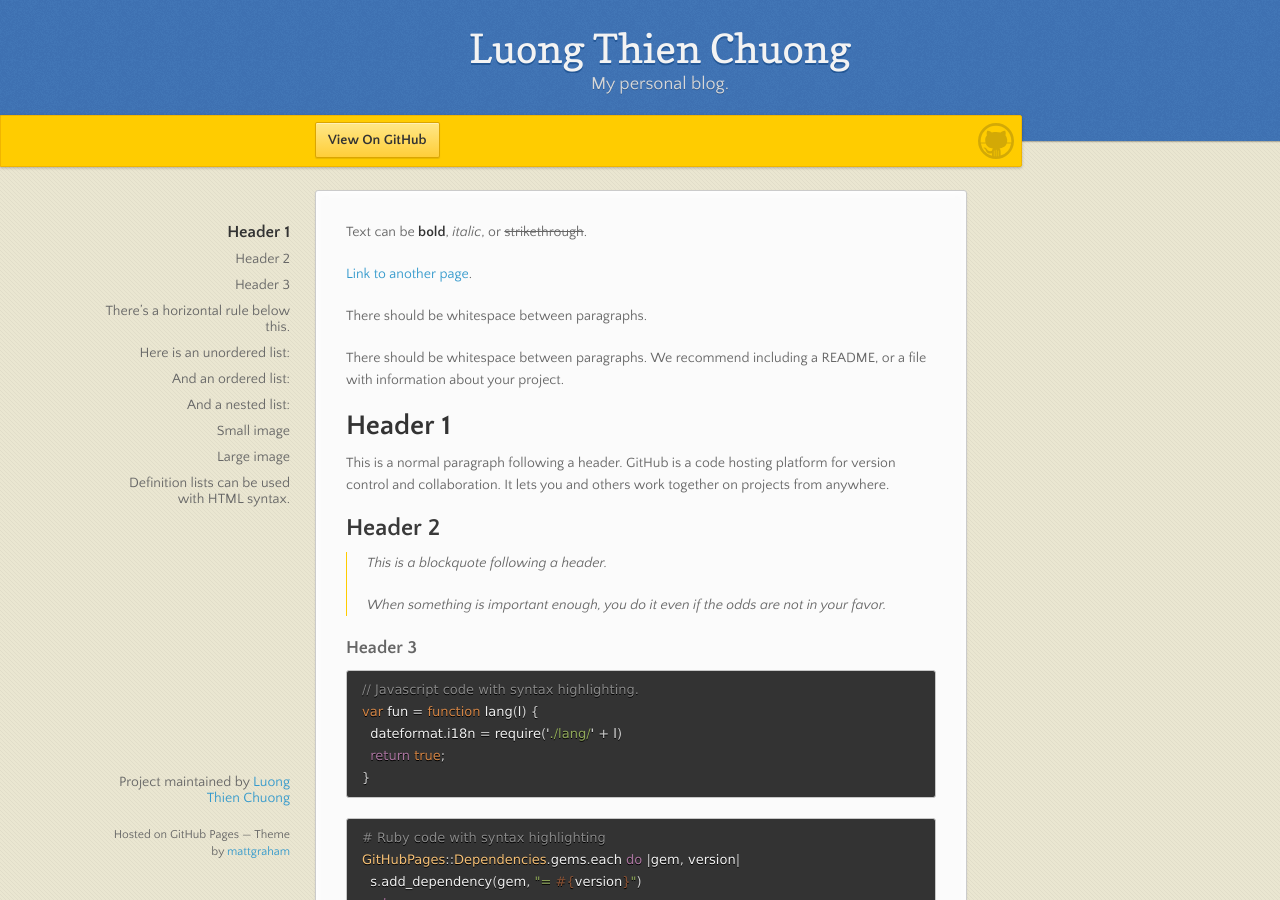
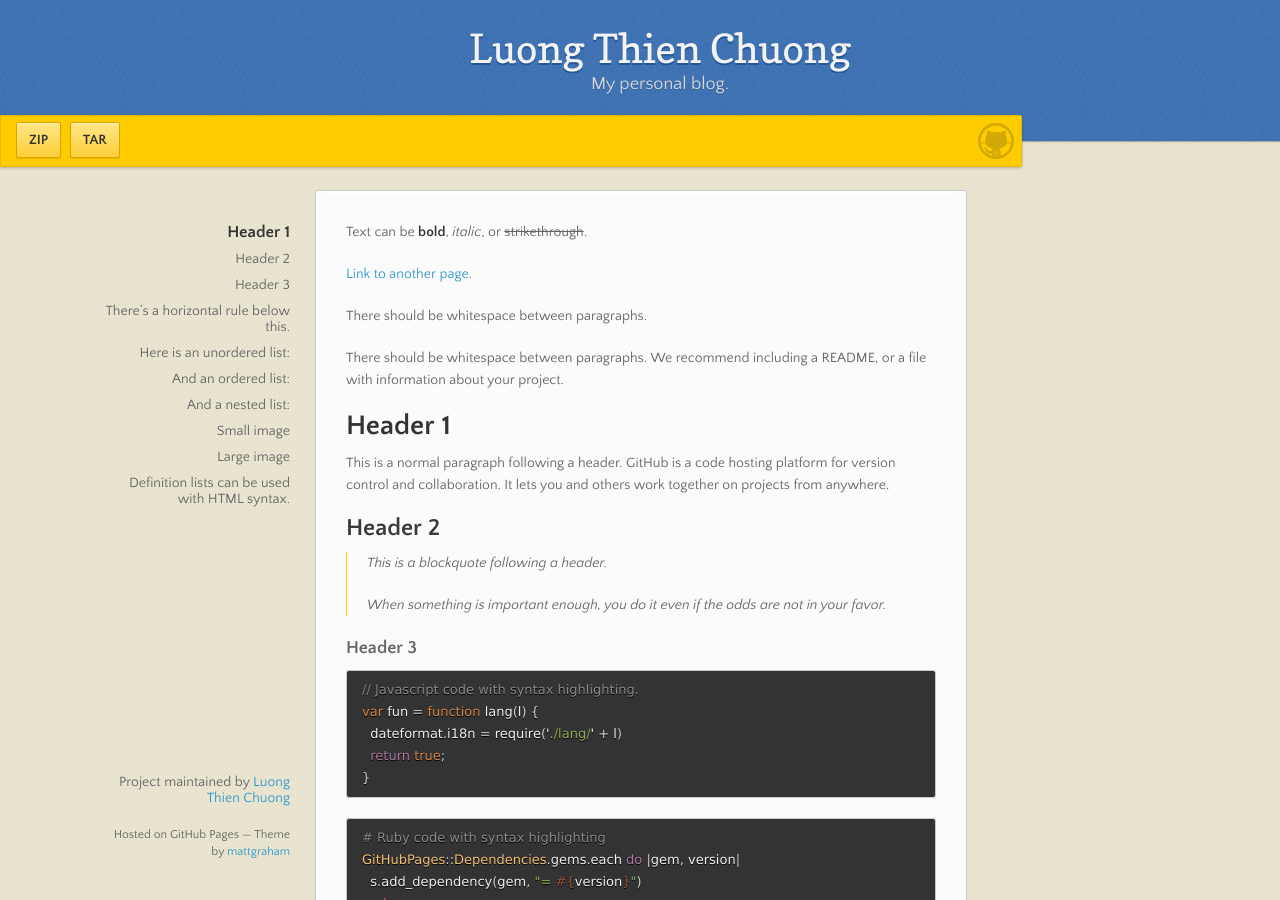
Before and after one commit to toraonion/chenchenyangll.github.io, a Jekyll site: the page built from index.md, in a window 1280 px wide and 900 px high. Built offline with Jekyll 4.4.1, drawn with Linux system fonts in a browser that asks for light colours.

Commit message:
Update default.html

```diff
--- a/_layouts/default.html
+++ b/_layouts/default.html
@@ -23,8 +23,10 @@
 
       <div id="banner">
         <span id="logo"></span>
-
-        <a href="{{ site.github.repository_url }}" class="button fork"><strong>View On GitHub</strong></a>
+        <ul>
+          <li><a href="{{ site.github.zip_url }}" class="button">ZIP</a></li>
+          <li><a href="{{ site.github.tar_url }}" class="button">TAR</a></li>
+        </ul>
         {% if site.show_downloads %}
           <div class="downloads">
             <span>Downloads:</span>
```
